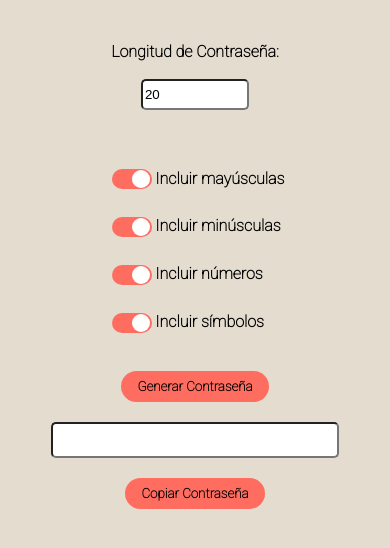
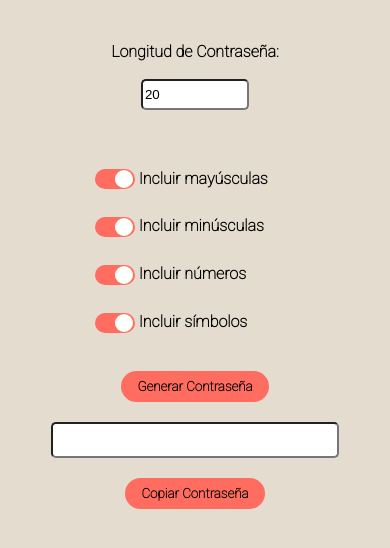
Before and after one commit to ElianVilla/Generador_contrase-as, a browser extension: page index.html in a window 390 px wide. Shown: the part 72-620 px from the top of the page. Drawn offline with Linux system fonts and the light colour scheme.

Commit message:
Update styles.css

```diff
--- a/styles.css
+++ b/styles.css
@@ -196,7 +196,7 @@ button:hover {
 
     .checkbox-group {
         align-self: flex-start;
-        margin-left: 25%;
+        margin-left: 20%;
     }
 
     #length {
```
